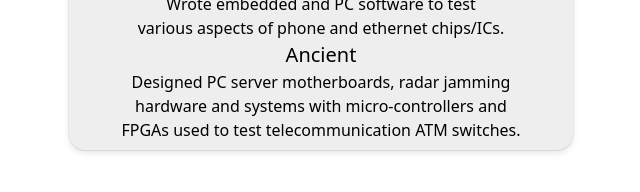
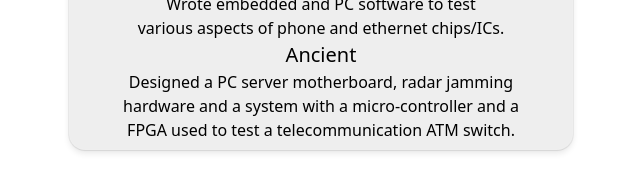
Before and after one commit to carltonj2000/carltonjoseph-single, a website: page index.html in a window 1280 px wide. Shown: the part 564-756 px from the top of the page, without its empty margins (319-959 px from the left). Drawn offline with Linux system fonts and the light colour scheme.

Commit message:
update ancient text

```diff
--- a/index.html
+++ b/index.html
@@ -128,9 +128,9 @@
         </p>
         <h3>Ancient</h3>
         <p>
-          Designed PC server motherboards, radar jamming hardware and systems
-          with micro-controllers and FPGAs used to test telecommunication ATM
-          switches.
+          Designed a PC server motherboard, radar jamming hardware and a system
+          with a micro-controller and a FPGA used to test a telecommunication
+          ATM switch.
         </p>
       </div>
     </div>
```
